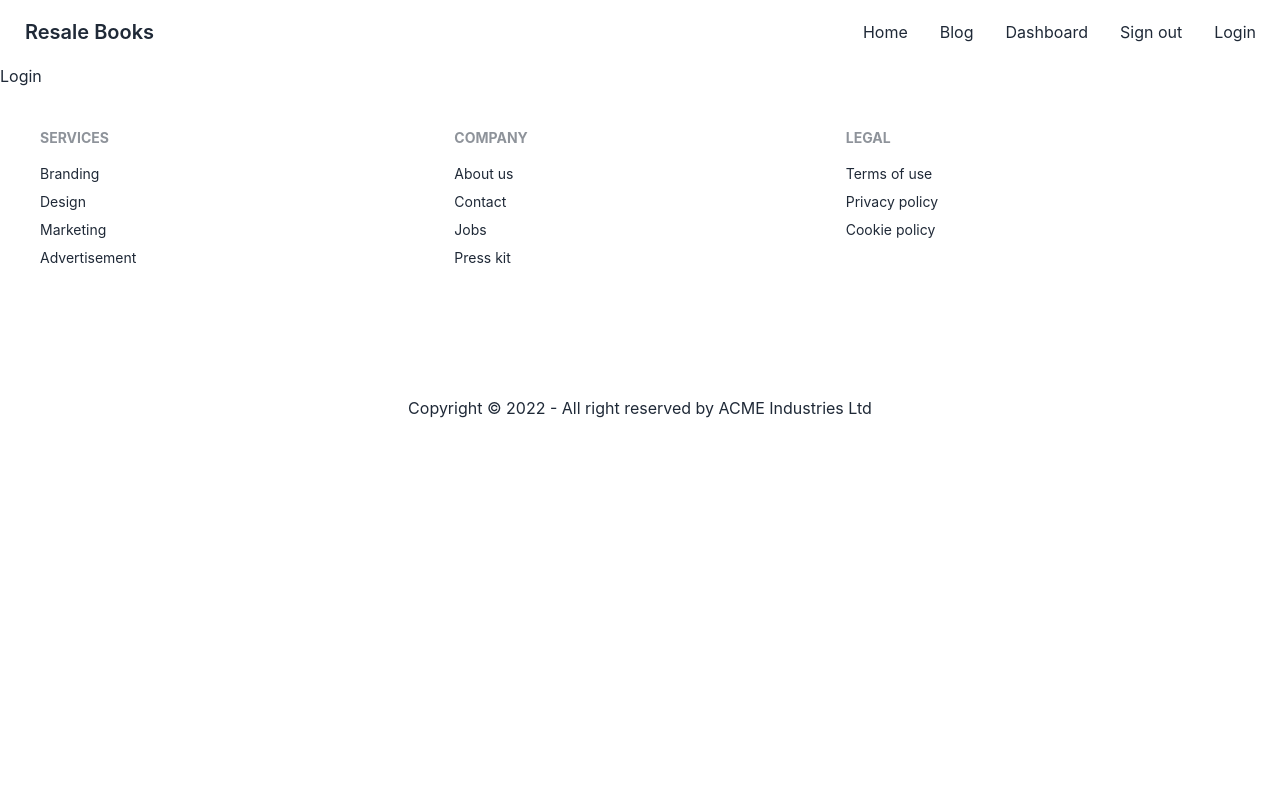
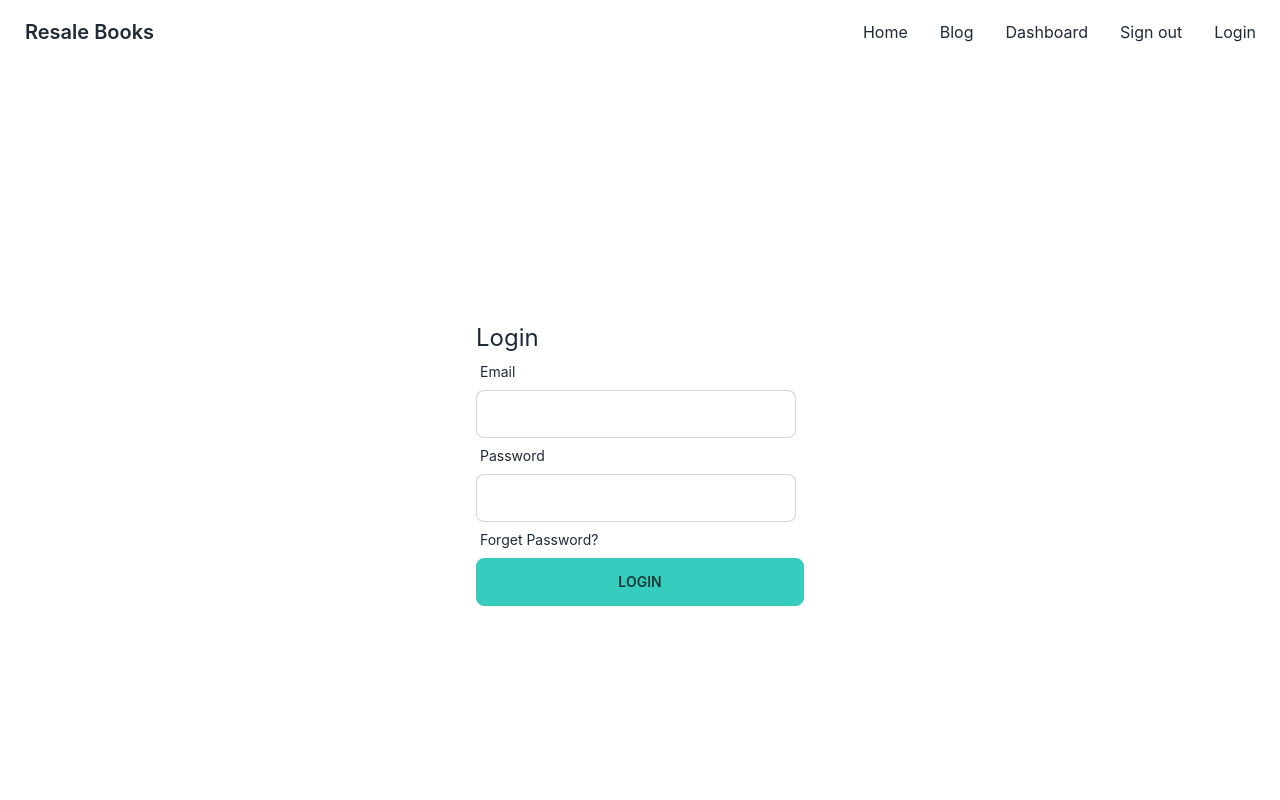
Before and after one commit to riyad5541/resale-books-client, a React (Create React App) app: page /login in a window 1280 px wide. Shown: the top 800 px of the page. Built offline with nearby package versions, Linux system fonts and the light colour scheme.

Commit message:
added login

```diff
--- a/package.json
+++ b/package.json
@@ -9,6 +9,7 @@
     "daisyui": "^2.42.0",
     "react": "^18.2.0",
     "react-dom": "^18.2.0",
+    "react-hook-form": "^7.39.5",
     "react-router-dom": "^6.4.3",
     "react-scripts": "5.0.1",
     "web-vitals": "^2.1.4"
--- a/src/Pages/Home/Categories/Categories.js
+++ b/src/Pages/Home/Categories/Categories.js
@@ -0,0 +1,25 @@
+import React, { useEffect, useState } from 'react';
+import Category from './Category';
+
+const Categories = () => {
+    const [allCategories, setAllCategories] = useState([])
+
+    useEffect( () =>{
+        fetch('allCategories.json')
+        .then(res => res.json())
+        .then(data =>setAllCategories(data))
+    } ,[])
+    return (
+        <div className='grid gap-6 grid-cols-1 md:grid-cols-2 lg:grid-cols-3 mt-16'>
+            {
+                allCategories.map(category => <Category
+                    key={category.id}
+                    category={category}
+                    ></Category>
+                    )
+            }
+        </div>
+    );
+};
+
+export default Categories;
--- a/src/Pages/Home/Categories/Category.js
+++ b/src/Pages/Home/Categories/Category.js
@@ -0,0 +1,19 @@
+import React from 'react';
+
+const Category = ({ category }) => {
+    const { name, img } = category;
+    return (
+        <div>
+            <div className="card w-96 shadow-xl">
+                <figure className="px-10 pt-10">
+                    <img src={img} alt="Shoes" className="rounded-xl h-96" />
+                </figure>
+                <div className="card-body items-center text-center">
+                    <h2 className="card-title text-2xl">{name}</h2>
+                </div>
+            </div>
+        </div>
+    );
+};
+
+export default Category;
--- a/src/Pages/Home/Home/Home.js
+++ b/src/Pages/Home/Home/Home.js
@@ -1,11 +1,13 @@
 import React from 'react';
 import About from '../About/About';
 import Banner from '../Banner/Banner';
+import Categories from '../Categories/Categories';
 
 const Home = () => {
     return (
         <div>
             <Banner></Banner>
+            <Categories></Categories>
             <About></About>
         </div>
     );
--- a/src/Pages/Login/Login.js
+++ b/src/Pages/Login/Login.js
@@ -1,9 +1,27 @@
-import React from 'react';
+import React, { useState } from 'react';
+import { useForm } from "react-hook-form";
 
 const Login = () => {
+    const { register, handleSubmit } = useForm()
+    const [data, setData] = useState('');
     return (
-        <div>
-            Login
+        <div className='h-[800px] flex justify-center items-center'>
+            <div className='w-96 p-7'>
+                <h2 className='text-2xl'>Login</h2>
+                <form onSubmit={handleSubmit((data) => setData(JSON.stringify(data)))}>
+
+                    <div className="form-control w-full max-w-xs">
+                        <label className="label"><span className="label-text">Email</span></label>
+                        <input type="text" {...register("email")} className="input input-bordered w-full max-w-xs" />
+                    </div>
+                    <div className="form-control w-full max-w-xs">
+                        <label className="label"><span className="label-text">Password</span></label>
+                        <input type="password" {...register("password")} className="input input-bordered w-full max-w-xs" />
+                        <label className="label"><span className="label-text">Forget Password?</span></label>
+                    </div>
+                    <input className='btn btn-accent w-full' value="Login" type="submit" />
+                </form>
+            </div>
         </div>
     );
 };
```
Also changed, not shown: 1 other file (tests, documents, lock files or other folders).
